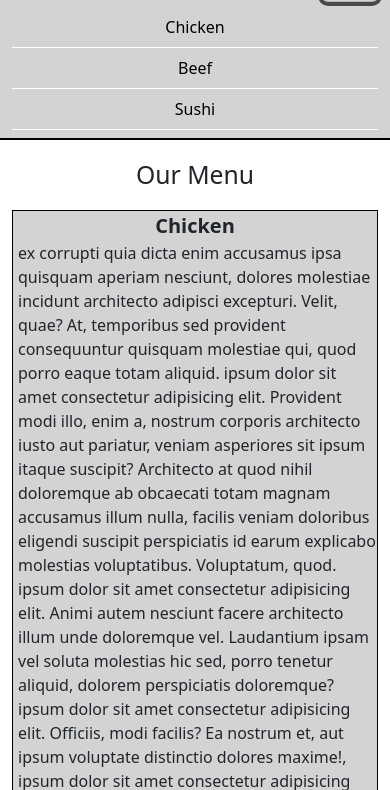
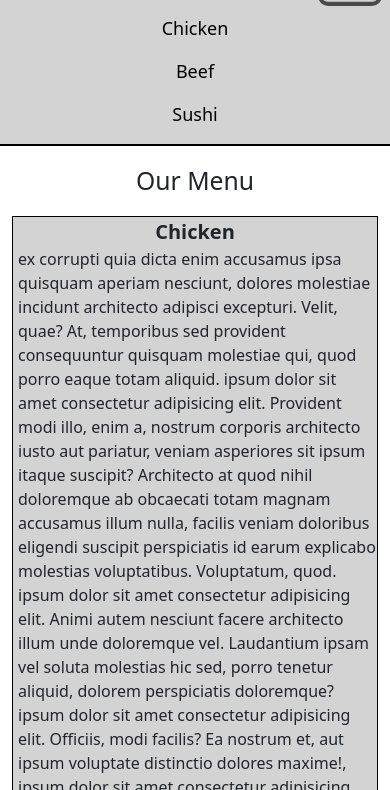
Before and after one commit to Aleeha-Ishfaq/coursera-3-assignment, a plain HTML site: page index.html in a window 390 px wide. Both pictures are taken after a click on the button 350 px from the left and 35 px from the top of the page. Shown: the part 54-844 px from the top of the page. Drawn offline with nearby package versions, Linux system fonts and the light colour scheme.

Commit message:
Update style.css

```diff
--- a/style.css
+++ b/style.css
@@ -14,8 +14,6 @@ body{
 .nav-link{
     background-color: lightgrey;
     color:black;
-    text-align: center;
-    border-bottom: 1px solid white;
 }
 .navbar-brand{
     font-weight: 600;
@@ -60,7 +58,12 @@ h2{
         }
     }
     /* ****mobiles****** */
-
+   @media(max-width:767px){
+       .nav-link{
+        text-align: center;
+        font-size: 18px;
+       }
+    }
      /* *****tablets****** */
      @media(min-width:768px) and (max-width:991px){
         .nav-link{
```
